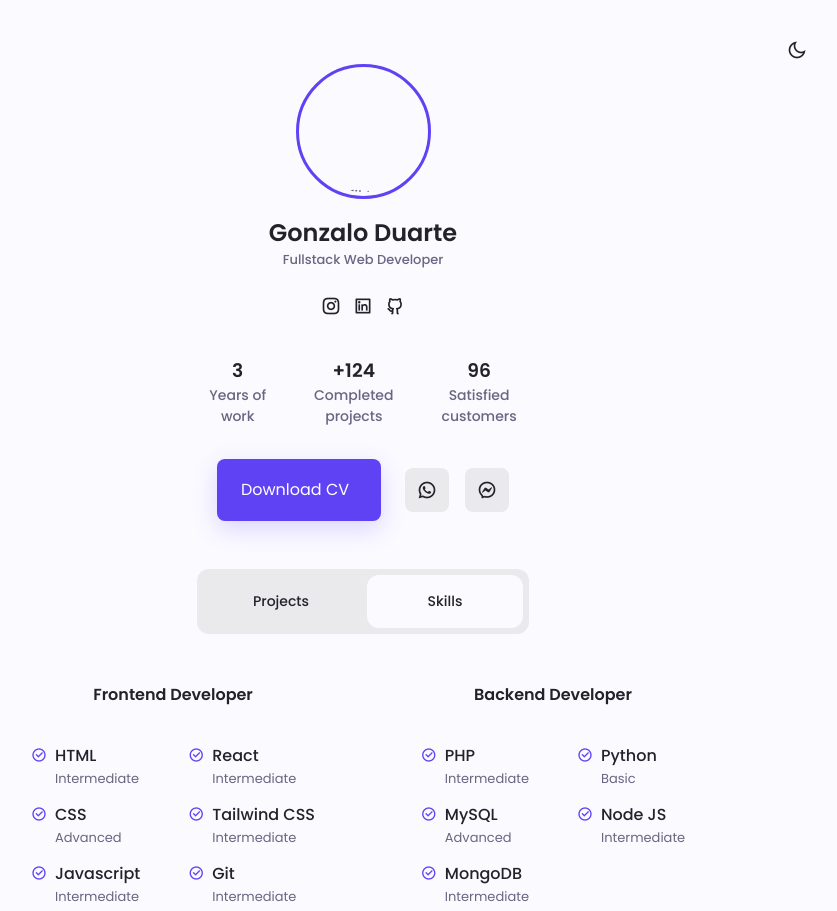
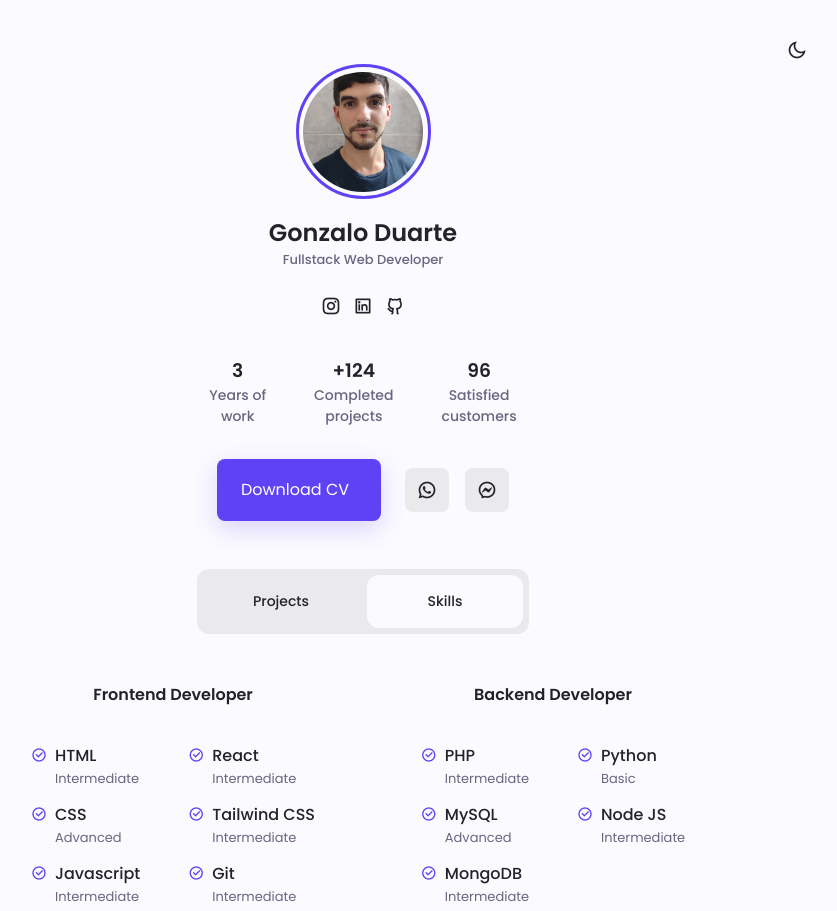
Before and after one commit to Codigo33/mini_portfolio, a plain HTML site: page index.html in a window 1280 px wide. Shown: the top 911 px of the page, without its empty margins (277-1114 px from the left). Drawn offline with nearby package versions, Linux system fonts and the light colour scheme.

Commit message:
Update index.html

```diff
--- a/index.html
+++ b/index.html
@@ -28,7 +28,7 @@
             <div class="profile__data">
                 <div class="profile__border">
                     <div class="profile__perfil">
-                        <img src="img/perfil2.jpg" alt="Perfil Image">
+                        <img src="img/foto_perfil.jpg" alt="Perfil Image">
                     </div>
                 </div>
 
```
